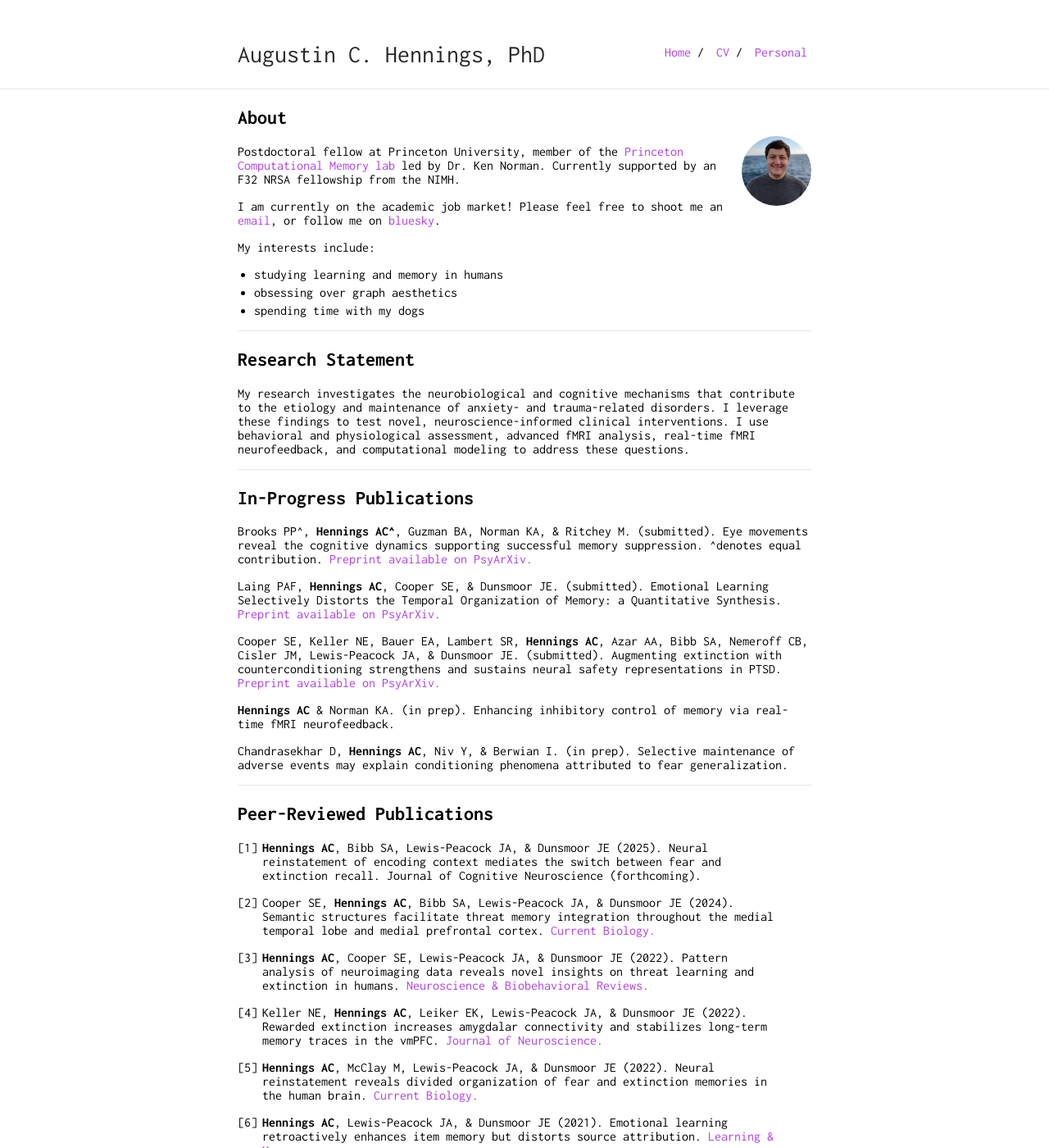
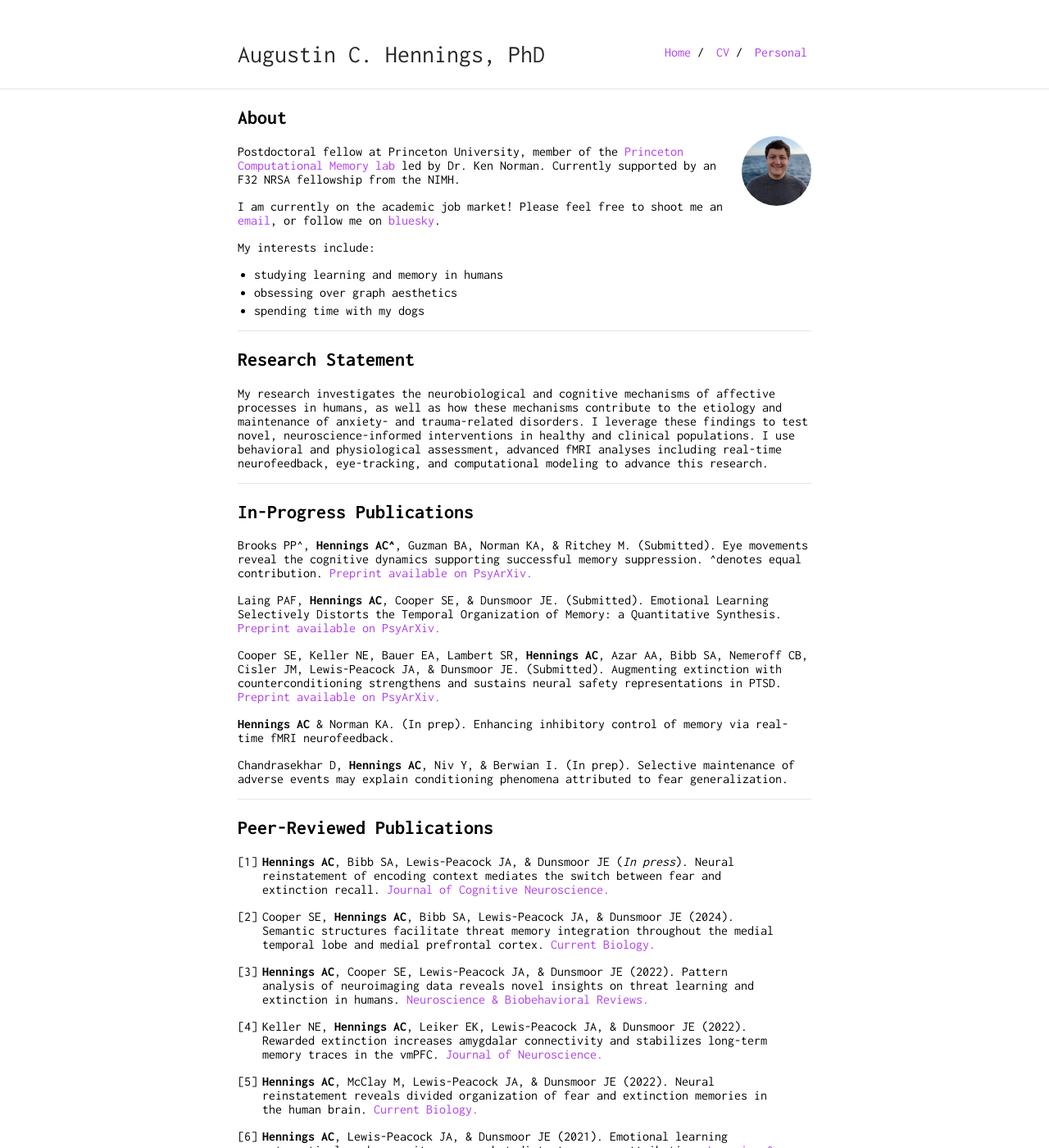
Before and after one commit to achennings/achennings.github.io, a Jekyll site: the page built from index.md, in a window 1280 px wide and 1400 px high. Shown: the whole window at 82% size. Built offline with Jekyll 4.4.1, drawn with Linux system fonts in a browser that asks for light colours; our own code applies the rules of GitHub Pages for plain Markdown files.

Commit message:
updated for october

```diff
--- a/index.md
+++ b/index.md
@@ -19,27 +19,27 @@ My interests include:
 
 ## Research Statement
 
-My research investigates the neurobiological and cognitive mechanisms that contribute to the etiology and maintenance of anxiety- and trauma-related disorders. I leverage these findings to test novel, neuroscience-informed clinical interventions. I use behavioral and physiological assessment, advanced fMRI analysis, real-time fMRI neurofeedback, and computational modeling to address these questions.
+My research investigates the neurobiological and cognitive mechanisms of affective processes in humans, as well as how these mechanisms contribute to the etiology and maintenance of anxiety- and trauma-related disorders. I leverage these findings to test novel, neuroscience-informed interventions in healthy and clinical populations. I use behavioral and physiological assessment, advanced fMRI analyses including real-time neurofeedback, eye-tracking, and computational modeling to advance this research.
 
 ---
 
 ## In-Progress Publications
 
-Brooks PP^, **Hennings AC^**, Guzman BA, Norman KA, & Ritchey M. (submitted). Eye movements reveal the cognitive dynamics supporting successful memory suppression. ^denotes equal contribution. [Preprint available on PsyArXiv.](https://osf.io/preprints/psyarxiv/mdrh4_v1)
+Brooks PP^, **Hennings AC^**, Guzman BA, Norman KA, & Ritchey M. (Submitted). Eye movements reveal the cognitive dynamics supporting successful memory suppression. ^denotes equal contribution. [Preprint available on PsyArXiv.](https://osf.io/preprints/psyarxiv/mdrh4_v1)
 
-Laing PAF, **Hennings AC**, Cooper SE, & Dunsmoor JE. (submitted). Emotional Learning Selectively Distorts the Temporal Organization of Memory: a Quantitative Synthesis. [Preprint available on PsyArXiv.](https://osf.io/preprints/psyarxiv/hxq3z_v1)
+Laing PAF, **Hennings AC**, Cooper SE, & Dunsmoor JE. (Submitted). Emotional Learning Selectively Distorts the Temporal Organization of Memory: a Quantitative Synthesis. [Preprint available on PsyArXiv.](https://osf.io/preprints/psyarxiv/hxq3z_v1)
 
-Cooper SE, Keller NE, Bauer EA, Lambert SR, **Hennings AC**, Azar AA, Bibb SA, Nemeroff CB, Cisler JM, Lewis-Peacock JA, & Dunsmoor JE. (submitted). Augmenting extinction with counterconditioning strengthens and sustains neural safety representations in PTSD. [Preprint available on PsyArXiv.](https://osf.io/preprints/psyarxiv/3b82c_v1)
+Cooper SE, Keller NE, Bauer EA, Lambert SR, **Hennings AC**, Azar AA, Bibb SA, Nemeroff CB, Cisler JM, Lewis-Peacock JA, & Dunsmoor JE. (Submitted). Augmenting extinction with counterconditioning strengthens and sustains neural safety representations in PTSD. [Preprint available on PsyArXiv.](https://osf.io/preprints/psyarxiv/3b82c_v1)
 
-**Hennings AC** & Norman KA. (in prep). Enhancing inhibitory control of memory via real-time fMRI neurofeedback.
+**Hennings AC** & Norman KA. (In prep). Enhancing inhibitory control of memory via real-time fMRI neurofeedback.
 
-Chandrasekhar D, **Hennings AC**, Niv Y, & Berwian I. (in prep). Selective maintenance of adverse events may explain conditioning phenomena attributed to fear generalization.
+Chandrasekhar D, **Hennings AC**, Niv Y, & Berwian I. (In prep). Selective maintenance of adverse events may explain conditioning phenomena attributed to fear generalization.
 
 ---
 
 ## Peer-Reviewed Publications
 
-10. **Hennings AC**, Bibb SA, Lewis-Peacock JA, & Dunsmoor JE (2025). Neural reinstatement of encoding context mediates the switch between fear and extinction recall. Journal of Cognitive Neuroscience (forthcoming).
+10. **Hennings AC**, Bibb SA, Lewis-Peacock JA, & Dunsmoor JE (*In press*). Neural reinstatement of encoding context mediates the switch between fear and extinction recall. [Journal of Cognitive Neuroscience.](https://doi.org/10.1162/jocn.a.93)
 
 9. Cooper SE, **Hennings AC**, Bibb SA, Lewis-Peacock JA, & Dunsmoor JE (2024). Semantic structures facilitate threat memory integration throughout the medial temporal lobe and medial prefrontal cortex. [Current Biology.](https://doi.org/10.1016/j.cub.2024.06.071)
 
```
Also changed, not shown: 3 other files.
